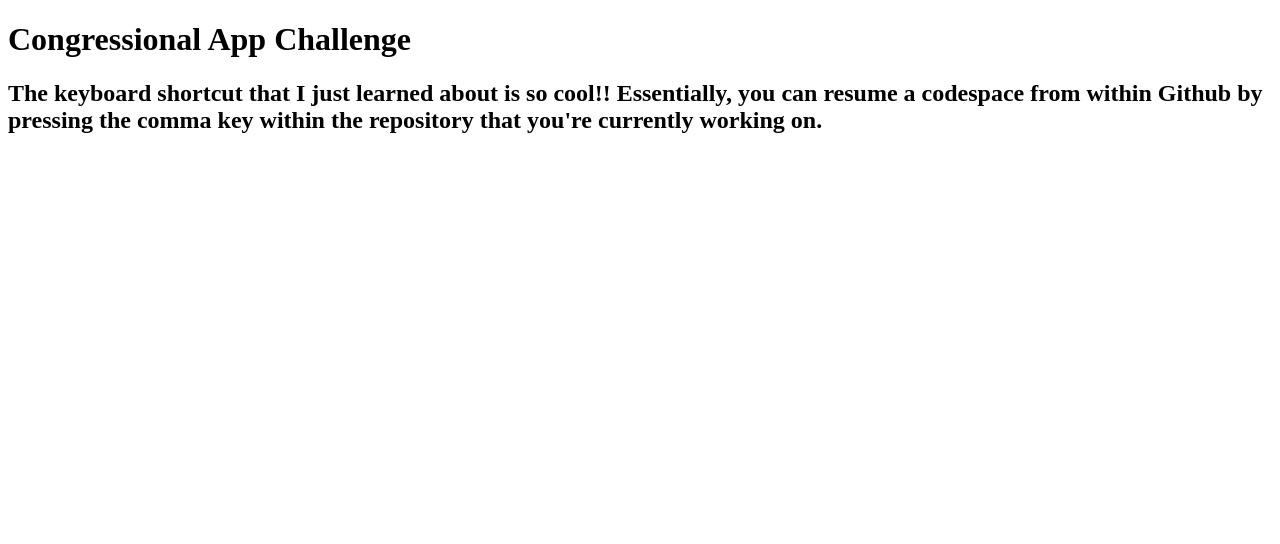
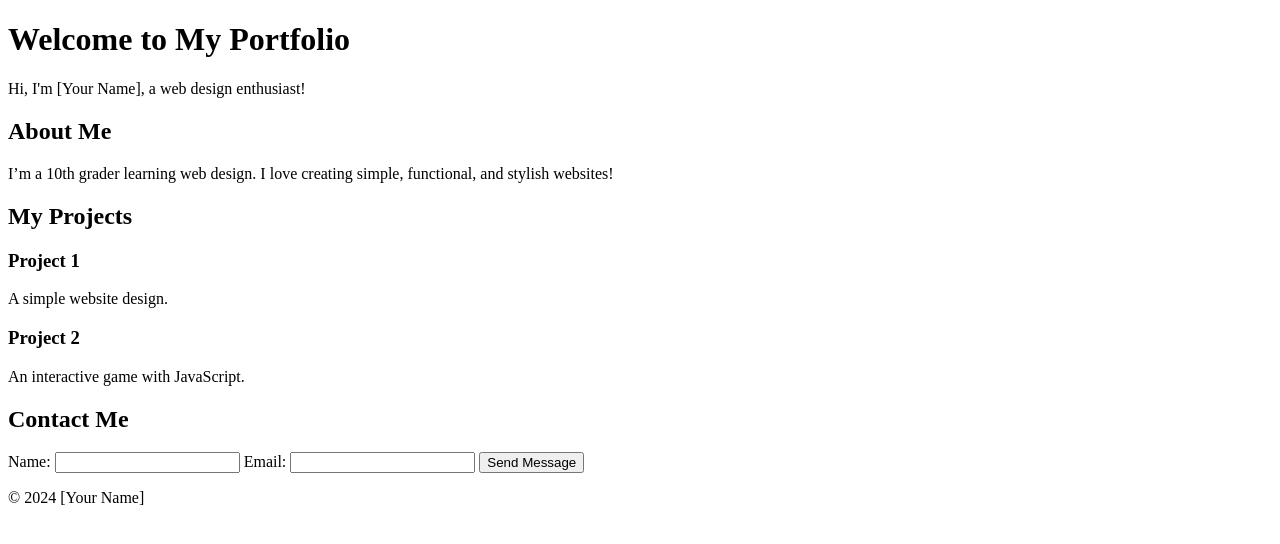
Before and after one commit to scruztaehs/firstRepository, a plain HTML site: page index.html in a window 1280 px wide. Drawn offline with nearby package versions, Linux system fonts and the light colour scheme.

Commit message:
Update index.html with ChatGPT code

```diff
--- a/index.html
+++ b/index.html
@@ -1,15 +1,55 @@
 <!DOCTYPE html>
-<html>
-    <head>
-        <title>
-            Congressional App Challenge - Sandra Cruz Thomas Edison CTE HS
-        </title>
-        <script src="https://cdnjs.cloudflare.com/ajax/libs/jquery/3.5.0/jquery.min.js"></script>
+<html lang="en">
+<head>
+    <meta charset="UTF-8">
+    <meta name="viewport" content="width=device-width, initial-scale=1.0">
+    <title>My Portfolio</title>
+    <link rel="stylesheet" href="styles.css">
+</head>
+<body>
+    <!-- Header Section -->
+    <header>
+        <h1>Welcome to My Portfolio</h1>
+        <p>Hi, I'm [Your Name], a web design enthusiast!</p>
+    </header>
 
-    </head>
-    <body>
-        <h1>Congressional App Challenge</h1>
-        <h2>The keyboard shortcut that I just learned about is so cool!! Essentially, you can resume a codespace from within Github by pressing the comma key within the repository that you're currently working on. </h2>
+    <!-- About Me Section -->
+    <section id="about">
+        <h2>About Me</h2>
+        <p>I’m a 10th grader learning web design. I love creating simple, functional, and stylish websites!</p>
+    </section>
 
-    </body>
+    <!-- Projects Section -->
+    <section id="projects">
+        <h2>My Projects</h2>
+        <div class="project" onclick="openProject('Project 1')">
+            <h3>Project 1</h3>
+            <p>A simple website design.</p>
+        </div>
+        <div class="project" onclick="openProject('Project 2')">
+            <h3>Project 2</h3>
+            <p>An interactive game with JavaScript.</p>
+        </div>
+    </section>
+
+    <!-- Contact Section -->
+    <section id="contact">
+        <h2>Contact Me</h2>
+        <form id="contactForm">
+            <label for="name">Name:</label>
+            <input type="text" id="name" name="name" required>
+
+            <label for="email">Email:</label>
+            <input type="email" id="email" name="email" required>
+
+            <button type="submit">Send Message</button>
+        </form>
+    </section>
+
+    <footer>
+        <p>&copy; 2024 [Your Name]</p>
+    </footer>
+
+    <script src="script.js"></script>
+</body>
 </html>
```
